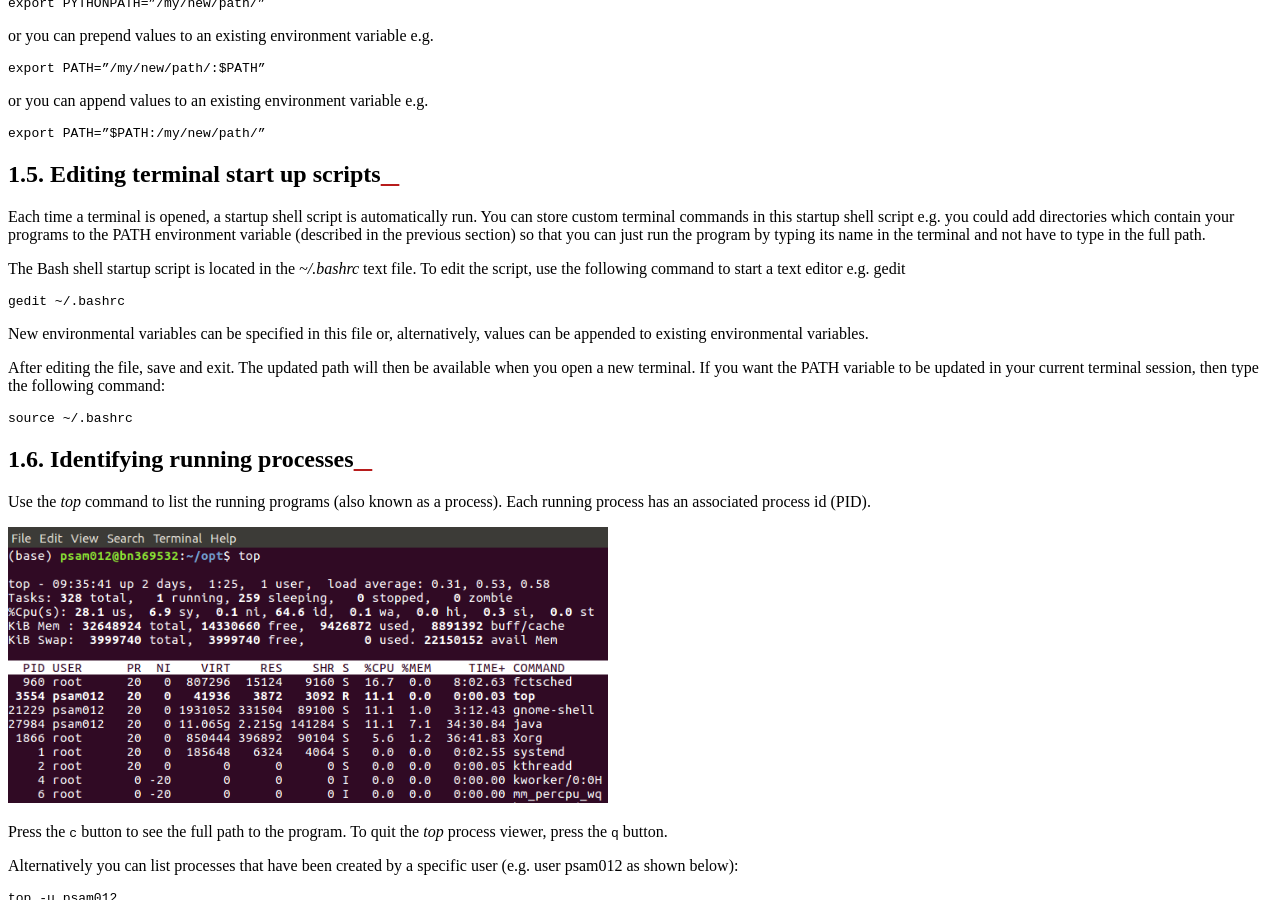
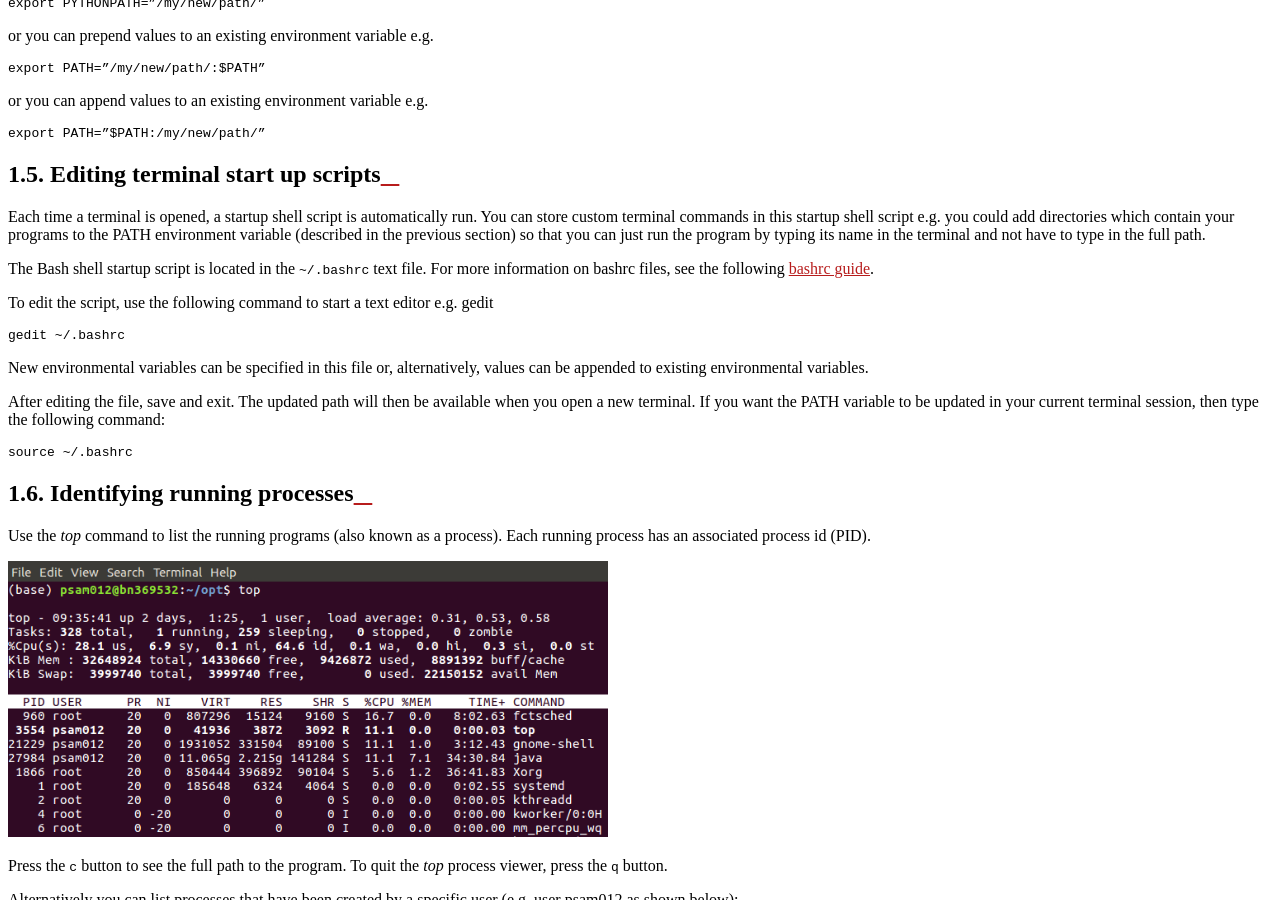
Before and after one commit to prasanthsasikumar/holographic-breast-biomechanics, a Sphinx documentation site: the page built from docs/source/beginner/terminal.rst, in a window 1280 px wide and 900 px high, scrolled down 2186 px. Built offline with Sphinx 7.4.7 and the Read the Docs theme 2.0.0, drawn with Linux system fonts in a browser that asks for light colours.

Commit message:
Updating terminal tutorial

```diff
--- a/docs/source/beginner/terminal.rst
+++ b/docs/source/beginner/terminal.rst
@@ -100,7 +100,8 @@ Editing terminal start up scripts
 =================================
 Each time a terminal is opened, a startup shell script is automatically run. You can store custom terminal commands in this startup shell script e.g. you could add directories which contain your programs to the PATH environment variable (described in the previous section) so that you can just run the program by typing its name in the terminal and not have to type in the full path.
 
-The Bash shell startup script  is located in the `~/.bashrc` text file.
+The Bash shell startup script  is located in the ``~/.bashrc`` text file. For more information on bashrc files, see the following `bashrc guide <https://support.nesi.org.nz/hc/en-gb/articles/360001194536-What-are-my-bashrc-bash-profile-for->`_.
+
 To edit the script, use the following command to start a text editor e.g. gedit
 
 .. code-block:: bash
```
